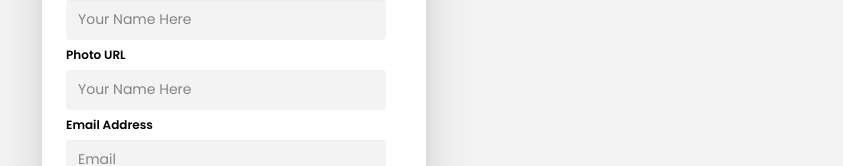
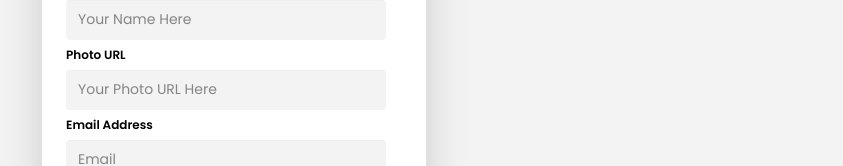
Before and after one commit to Suprio-Das/dragon-news, a React (Vite) app: page /auth/register in a window 1280 px wide. Shown: the part 293-459 px from the top of the page, without its empty margins (406-1249 px from the left). Built offline with nearby package versions, Linux system fonts and the light colour scheme; no server answers.

Commit message:
Form Edited

```diff
--- a/src/Pages/Register.jsx
+++ b/src/Pages/Register.jsx
@@ -9,13 +9,13 @@ const Register = () => {
                 <div className="card-body">
                     <form className="fieldset">
                         <label className="fieldset-label text-black font-semibold">Your Name</label>
-                        <input type="text" className="input outline-0 border-0 bg-[#F3F3F3]" placeholder="Your Name Here" />
+                        <input type="text" name="name" className="input outline-0 border-0 bg-[#F3F3F3]" placeholder="Your Name Here" />
                         <label className="fieldset-label text-black font-semibold">Photo URL</label>
-                        <input type="text" className="input outline-0 border-0 bg-[#F3F3F3]" placeholder="Your Name Here" />
+                        <input type="text" name="photo" className="input outline-0 border-0 bg-[#F3F3F3]" placeholder="Your Photo URL Here" />
                         <label className="fieldset-label text-black font-semibold">Email Address</label>
-                        <input type="email" className="input outline-0 border-0 bg-[#F3F3F3]" placeholder="Email" />
+                        <input type="email" name="email" className="input outline-0 border-0 bg-[#F3F3F3]" placeholder="Email" />
                         <label className="fieldset-label text-black font-semibold">Password</label>
-                        <input type="password" className="input outline-0 border-0 bg-[#F3F3F3]" placeholder="Password" />
+                        <input type="password" name="password" className="input outline-0 border-0 bg-[#F3F3F3]" placeholder="Password" />
                         <button className="btn bg-[#403F3F] text-white mt-4">Register</button>
                     </form>
                     <h2 className="text-center text-[#706F6F]">Already have an account? <Link to='/auth/login' className="text-red-500 font-semibold">Login</Link></h2>
```
